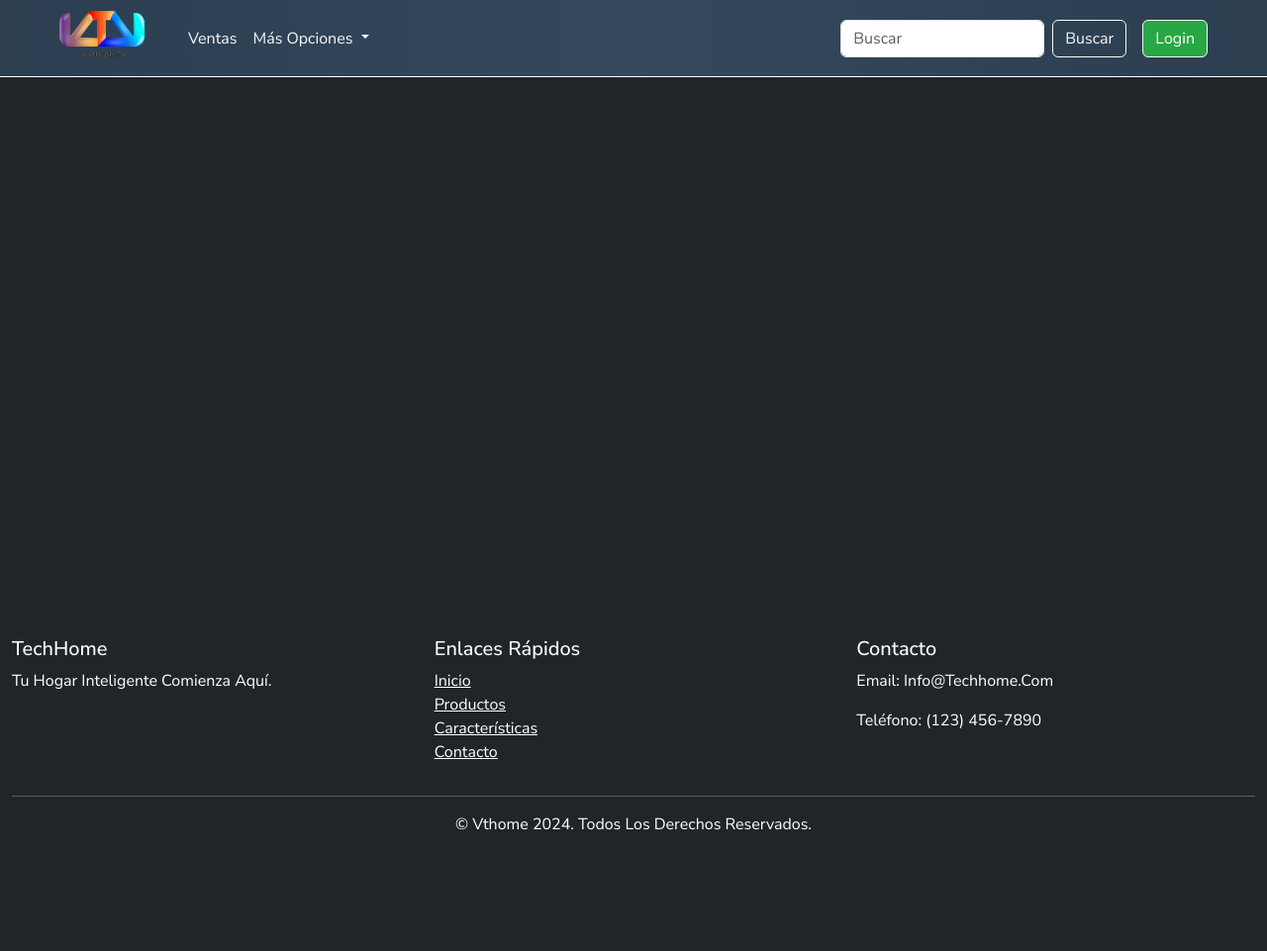
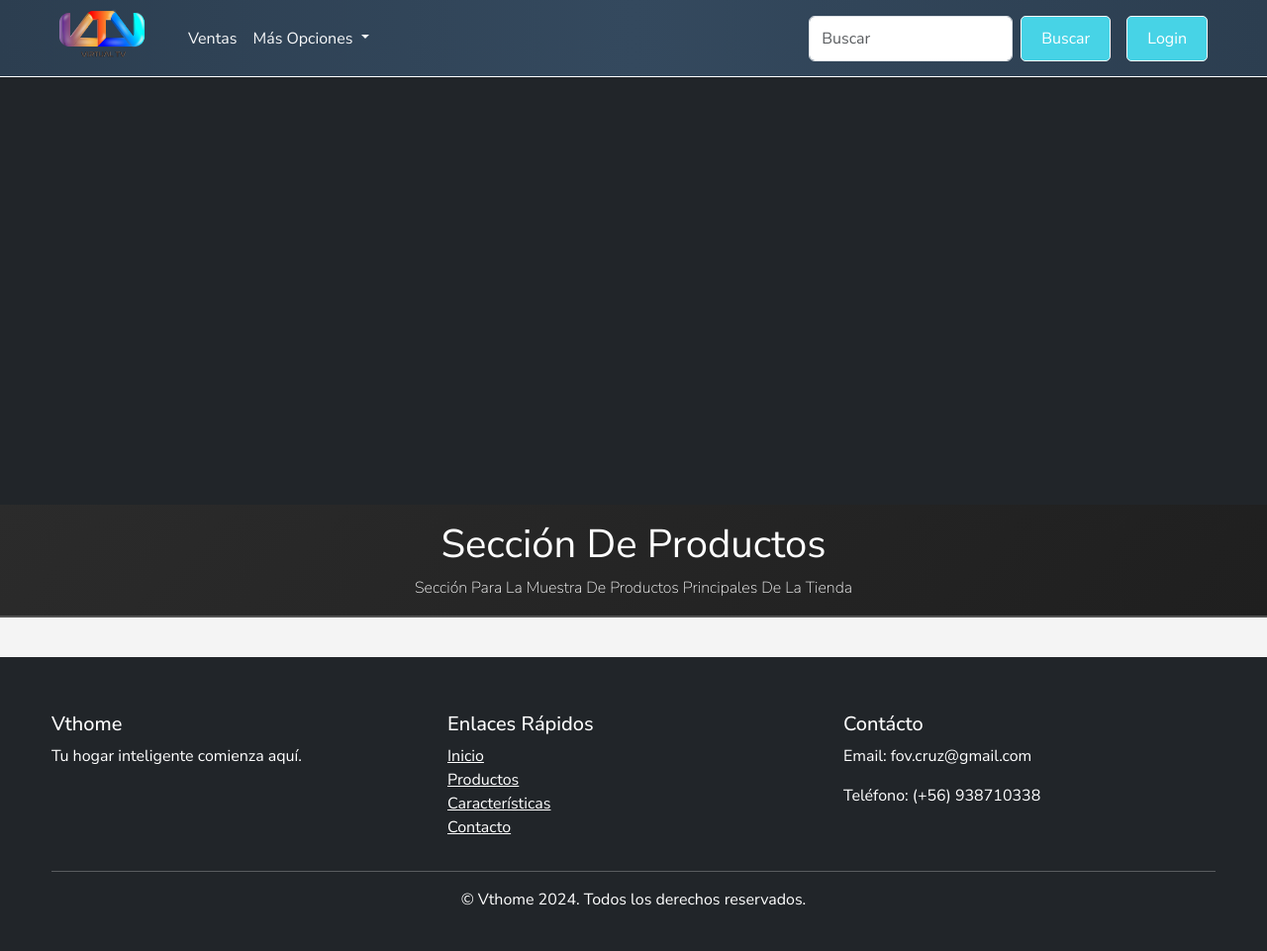
Before and after one commit to FovCruz/gestion-clientes, a Django app: page / in a window 1280 px wide. Shown: the whole page at 99% size. Before the commit the page ends 839 px from the top, so only its background shows below. Run offline with Django 5.2, Linux system fonts and the light colour scheme; data that the repository does not hold is empty; some libraries are stand-ins or nearby versions.

Commit message:
integra models productos, scripts, home, 2 sliders, admin

```diff
--- a/gestion_usuarios/static/css/styles.css
+++ b/gestion_usuarios/static/css/styles.css
@@ -27,29 +27,6 @@ html {
     margin-top: 56px; /* Ajusta el espacio del navbar fijo */
     height: calc(100vh - 56px); /* Altura de la sección menos el navbar */
 }
-
-#bannerCarousel {
-    position: relative;
-    width: 100%;
-    height: 500px; /* Ajusta el alto según tus necesidades */
-    overflow: hidden; /* Asegura que las imágenes no desborden el contenedor */
-    margin: 80px 0 0 0;
-}
-
-.carousel-inner {
-    height: 100%;
-}
-
-.carousel-item img {
-    width: 100%;
-    height: 100%;
-    object-fit: cover; /* Ajusta la imagen para cubrir el contenedor sin deformarla */
-}
-
-.carousel-caption{
-    top: 30%;
-}
-
 
 /* ==PRODUCTS SECTION==================================== */
 .card {
@@ -229,3 +206,105 @@ html {
 .content-wrapper {
     margin-top: 56px; /* Ajusta este valor según la altura de tu navbar */
 }
+
+/* Slider de logos */
+.logo-carrusel {
+    margin: 1rem auto;
+    width: 80%;
+}
+.slick-slide {
+    display: flex;
+    align-items: center;
+    justify-content: center;
+    width: 100%;
+    height: 100%;
+}
+.slick-slide-content img {
+    width: auto;
+    height: auto;
+    max-width: 80%;
+    max-height: 100%;
+    filter: grayscale(100%);
+    transition: filter 0.2s ease;
+    border-radius: 10px;
+}
+.slick-slide-content img:hover {
+    filter: grayscale(0%);
+}
+
+
+/* BANNER SLIDER HOME */
+.banner-slider {
+    position: relative;
+    overflow: hidden;
+    height: 432px;
+    top: 79px;
+}
+
+.banner-slide {
+    height: 100%;
+    display: flex;
+    align-items: center;
+    justify-content: center;
+    position: relative;
+}
+
+.banner-slide img {
+    width: 100%;
+    height: 100%;
+    object-fit: cover; /* Asegura que la imagen cubra todo el contenedor */
+    object-position: center;
+}
+
+.banner-caption {
+    position: absolute;
+    bottom: 0;
+    left: 0;
+    right: 0;
+    color: white;
+    text-shadow: 2px 2px 4px rgba(0, 0, 0, 0.5);
+    background: rgba(0, 0, 0, 0.5);
+    padding: 20px;
+    box-sizing: border-box; /* Incluye el padding en el tamaño total */
+    z-index: 10;
+}
+
+.banner-caption h2,
+.banner-caption h4,
+.banner-caption p {
+    margin: 0;
+}
+
+.banner-caption a.btn {
+    margin-top: 10px;
+}
+
+/* Estilos para las flechas de navegación */
+.slick-prev, .slick-next {
+    background-color: #333333a1; /* Fondo oscuro */
+    color:white; /* Color de las flechas */
+    width: 120px; /* Tamaño de las flechas */
+    height: 100%; /* Tamaño de las flechas */
+    display: flex;
+    align-items: center;
+    justify-content: center;
+    z-index: 10; /* Asegura que las flechas estén por encima del contenido */
+    margin: 0;
+}
+
+.slick-prev:before, .slick-next:before {
+    font-size: 50px; /* Tamaño del icono de la flecha */
+    color: white; /* Color de la flecha */
+}
+.slick-prev:hover, .slick-next:hover {
+    background-color: #333333ce; /* Fondo oscuro */
+
+}
+
+.slick-prev {
+    left: 1px; /* Posición horizontal desde la izquierda */
+}
+
+.slick-next {
+    right: 1px; /* Posición horizontal desde la derecha */
+}
--- /dev/null
+++ b/gestion_usuarios/static/js/scripts.js
@@ -0,0 +1,42 @@
+// LOGO CARRUSEL
+$(document).ready(function () {
+    $('.logo-carrusel').slick({
+        slidesToShow: 7,
+        slidesToScroll: 1,
+        autoplay: true,
+        autoplaySpeed: 1000, // Cambiado a 2000ms para una rotación continua
+        arrows: false,
+        dots: false,
+        pauseOnHover: false,
+        infinite: true, // Asegura que el carrusel sea infinito
+        speed: 1000, // Añadido para una transición suave
+        responsive: [
+            {
+                breakpoint: 768,
+                settings: {
+                    slidesToShow: 4
+                }
+            },
+            {
+                breakpoint: 520,
+                settings: {
+                    slidesToShow: 3
+                }
+            }
+        ]
+    });
+});
+
+//SLIDER HOME
+$(document).ready(function () {
+    $('.banner-slider').slick({
+        slidesToShow: 1,
+        slidesToScroll: 1,
+        autoplay: true,
+        autoplaySpeed: 2000,
+        arrows: true,
+        dots: false,
+        pauseOnHover: false,
+        adaptiveHeight: true
+    });
+});
--- a/gestion_usuarios/templates/base.html
+++ b/gestion_usuarios/templates/base.html
@@ -11,45 +11,59 @@
     <meta name="description" content="Descripción breve de tu sitio web">
     <meta name="keywords" content="palabras clave, separadas, por, comas">
     <meta name="author" content="Tu Nombre o el de tu Empresa">
+
     <!-- Título de la página -->
     <title>{% block title %}Sistema de gestión{% endblock %}</title>
+
     <!-- Favicon -->
     <link rel="icon" href="{% static 'img/favicon.ico' %}" type="image/x-icon">
+
     <!-- CSS de Bootstrap -->
     <link href="https://cdnjs.cloudflare.com/ajax/libs/bootstrap/5.3.0/css/bootstrap.min.css" rel="stylesheet">
+
     <!-- Íconos de Bootstrap (opcional) -->
     <link href="https://cdnjs.cloudflare.com/ajax/libs/bootstrap-icons/1.10.0/font/bootstrap-icons.min.css" rel="stylesheet">
+
+    <!-- Tailwind CSS (comentado) -->
+    <!-- <link href="{% static 'css/output.css' %}" rel="stylesheet"> -->
+
+    <!-- Fuente de Google Fonts -->
+    <link rel="preconnect" href="https://fonts.googleapis.com">
+    <link rel="preconnect" href="https://fonts.gstatic.com" crossorigin>
+    <link href="https://fonts.googleapis.com/css2?family=Roboto:wght@400;700&display=swap" rel="stylesheet">
+    <link href="https://fonts.googleapis.com/css2?family=Nunito+Sans:ital,opsz,wght@0,6..12,200..1000;1,6..12,200..1000&display=swap" rel="stylesheet">
+
+    <!-- Font Awesome -->
+    <link rel="stylesheet" href="https://cdnjs.cloudflare.com/ajax/libs/font-awesome/6.0.0-beta3/css/all.min.css">
+
+    <!-- Slick Slider CSS -->
+    <link rel="stylesheet" type="text/css" href="https://cdn.jsdelivr.net/npm/slick-carousel@1.8.1/slick/slick.css" />
+    <link rel="stylesheet" type="text/css" href="https://cdn.jsdelivr.net/npm/slick-carousel@1.8.1/slick/slick-theme.css" />
+
     <!-- CSS adicional (personalizado) -->
     <link rel="stylesheet" href="{% static 'css/styles.css' %}">
-    <!-- Tailwind CSS -->
-    <!-- <link href="{% static 'css/output.css' %}" rel="stylesheet"> -->
-    <!-- Fuente de Google Fonts (opcional) -->
-    <link href="https://fonts.googleapis.com/css2?family=Roboto:wght@400;700&display=swap" rel="stylesheet">
-    <link rel="preconnect" href="https://fonts.googleapis.com">
-    <link rel="preconnect" href="https://fonts.gstatic.com" crossorigin>
-    <link href="https://fonts.googleapis.com/css2?family=Nunito+Sans:ital,opsz,wght@0,6..12,200..1000;1,6..12,200..1000&display=swap" rel="stylesheet">
-    <!-- Open Graph / Redes Sociales (opcional) -->
-    <meta property="og:title" content="Título de la Página">
-    <meta property="og:description" content="Descripción de la Página">
-    <meta property="og:image" content="{% static 'img/social-preview.png' %}">
-    <meta property="og:url" content="https://www.tusitio.com">
-    <meta name="twitter:card" content="summary_large_image">
-    <link rel="stylesheet" href="https://cdnjs.cloudflare.com/ajax/libs/font-awesome/6.0.0-beta3/css/all.min.css">
 </head>
 
-<body class="bg-dark text-white text-capitalize">
+<body class="bg-dark text-white">
     {% include 'parts/header.html' %}
-    {% include 'parts/navbar.html' %}
 
-    <div>
-        {% block content %}
-        {% endblock %}
-        <!-- Enlaces a los archivos JavaScript de Bootstrap y Popper.js -->
-        <script src="https://cdnjs.cloudflare.com/ajax/libs/popper.js/2.11.7/umd/popper.min.js"></script>
-        <script src="https://cdnjs.cloudflare.com/ajax/libs/bootstrap/5.3.0/js/bootstrap.bundle.min.js"></script>
+    <div class="text-capitalize">
+        {% include 'parts/navbar.html' %}
+        {% block content %}{% endblock %}
     </div>
 
     {% include 'parts/footer.html' %}
+
+    <!-- jQuery -->
+    <script src="https://code.jquery.com/jquery-3.6.0.min.js"></script>
+
+    <!-- Slick Slider JS -->
+    <script src="https://cdn.jsdelivr.net/npm/slick-carousel@1.8.1/slick/slick.min.js"></script>
+
+    <!-- Scripts adicionales -->
+    <script src="{% static 'js/scripts.js' %}"></script>
+    <script src="https://cdnjs.cloudflare.com/ajax/libs/popper.js/2.11.7/umd/popper.min.js"></script>
+    <script src="https://cdnjs.cloudflare.com/ajax/libs/bootstrap/5.3.0/js/bootstrap.bundle.min.js"></script>
 </body>
 
 </html>
--- /dev/null
+++ b/gestion_usuarios/templates/home.html
@@ -0,0 +1,13 @@
+{% extends 'base.html' %}
+{% load static %}
+
+{% block content %}
+
+  <!-- Slider del banner principal -->
+  {% include 'parts/slider.html'%}
+  <!-- Carrusel de logos -->
+  {% include 'productos.html' %}
+
+  {% include 'parts/carrusel_logos.html' %}
+
+{% endblock %}
--- /dev/null
+++ b/gestion_usuarios/templates/parts/carrusel_logos.html
@@ -0,0 +1,8 @@
+{% load static %}
+<div class="logo-carrusel">
+    {% for logo in logo_images %}
+    <div class="slick-slide-content">
+        <img src="{{ logo.imagen.url }}" alt="Logo">
+    </div>
+    {% endfor %}
+</div>
--- a/gestion_usuarios/templates/parts/footer.html
+++ b/gestion_usuarios/templates/parts/footer.html
@@ -1,28 +1,24 @@
-<!-- <footer class="text-center mt-4">
-    <div class="container p-4">
-        <p>&copy; Vthome 2024. Todos los derechos reservados.</p>
-    </div>
-</footer> -->
+{% load static %}
 <footer class="bg-dark text-white py-4">
     <div class="container">
         <div class="row">
             <div class="col-md-4">
-                <h5>TechHome</h5>
+                <h5>Vthome</h5>
                 <p>Tu hogar inteligente comienza aquí.</p>
             </div>
             <div class="col-md-4">
                 <h5>Enlaces Rápidos</h5>
                 <ul class="list-unstyled">
-                    <li><a href="#inicio" class="text-white">Inicio</a></li>
+                    <li><a href="/" class="text-white">Inicio</a></li>
                     <li><a href="#productos" class="text-white">Productos</a></li>
                     <li><a href="#caracteristicas" class="text-white">Características</a></li>
                     <li><a href="#contacto" class="text-white">Contacto</a></li>
                 </ul>
             </div>
             <div class="col-md-4">
-                <h5>Contacto</h5>
-                <p>Email: info@techhome.com</p>
-                <p>Teléfono: (123) 456-7890</p>
+                <h5>Contácto</h5>
+                <p>Email: fov.cruz@gmail.com</p>
+                <p>Teléfono: (+56) 938710338</p>
             </div>
         </div>
         <hr>
--- a/gestion_usuarios/templates/parts/navbar.html
+++ b/gestion_usuarios/templates/parts/navbar.html
@@ -1,6 +1,4 @@
 {% load static %}
-
-<!-- templates/parts/navbar.html -->
 <nav class="navbar navbar-expand-lg px-5 p-0 m-0 fixed-top">
     <div class="container-fluid">
         <!-- Logo -->
@@ -21,6 +19,13 @@
                 <li class="nav-item">
                     <a class="nav-link" href="{% url 'usuario_list' %}">Usuarios</a>
                 </li>
+                <li class="nav-item">
+                    <a class="nav-link" href="{% url 'admin:index' %}">admin</a>
+                </li>
+                <li class="nav-item">
+                    <a class="nav-link" href="{% url 'productos' %}">Productos</a>
+                </li>
+
                 {% endif %}
                 <li class="nav-item">
                     <a class="nav-link" href="#">Ventas</a>
--- a/gestion_usuarios/templates/parts/slider.html
+++ b/gestion_usuarios/templates/parts/slider.html
@@ -1,11 +1,10 @@
-<!-- Banner Slider -->
-<div id="bannerCarousel" class="carousel slide" data-bs-ride="carousel">
-    <div class="carousel-inner">
+{% load static %}
+<div class="banner-slider">
     {% for image in slider_images %}
-        <div class="carousel-item {% if forloop.first %}active{% endif %}">
+    <div class="banner-slide">
         <img src="{{ image.image.url }}" class="d-block w-100" alt="{{ image.caption }}">
         {% if image.h2_text or image.h4_text or image.paragraph or image.button_text %}
-            <div class="carousel-caption d-none d-md-block">
+        <div class="banner-caption">
             {% if image.h2_text %}
             <h2>{{ image.h2_text }}</h2>
             {% endif %}
@@ -23,32 +22,3 @@
     </div>
     {% endfor %}
 </div>
-    {% if slider_images|length > 1 %}
-    <button class="carousel-control-prev bg-dark" type="button" data-bs-target="#bannerCarousel" data-bs-slide="prev">
-        <span class="carousel-control-prev-icon" aria-hidden="true"></span>
-        <span class="visually-hidden">Previous</span>
-    </button>
-    <button class="carousel-control-next bg-dark" type="button" data-bs-target="#bannerCarousel" data-bs-slide="next">
-        <span class="carousel-control-next-icon" aria-hidden="true"></span>
-        <span class="visually-hidden">Next</span>
-    </button>
-    {% endif %}
-</div>
-
-<!-- Enlaces a los archivos JavaScript de Bootstrap y Popper.js -->
-<script src="https://cdn.jsdelivr.net/npm/@popperjs/core@2.11.7/dist/umd/popper.min.js"></script>
-<script src="https://cdn.jsdelivr.net/npm/bootstrap@5.3.0/dist/js/bootstrap.bundle.min.js"></script>
-<script>
-    document.addEventListener('DOMContentLoaded', function () {
-        const carouselElement = document.querySelector('#bannerCarousel');
-        if (carouselElement) {
-            new bootstrap.Carousel(carouselElement, {
-                interval: 5000, // Intervalo de 5 segundos
-                ride: 'carousel', // Empieza a rotar automáticamente
-                pause: 'hover', // Pausa el carousel al pasar el mouse sobre él
-                wrap: true, // Volver al primer slide después de llegar al final
-                keyboard: true // Permite el control del carousel con el teclado
-            });
-        }
-    });
-</script>
--- /dev/null
+++ b/gestion_usuarios/templates/productos.html
@@ -0,0 +1,136 @@
+{% load static %}
+
+
+<div class="titulo-pagina">
+    <h2>Sección de productos</h2>
+    <p>Sección para la muestra de productos principales de la tienda</p>
+  </div>
+
+  <section class="cards">
+    <div class="container">
+      <div class="contenedorCards">
+        {% for producto in productos %}
+          <div class="card">
+            <img src="{{ producto.imagen.url }}" alt="{{ producto.nombre }}">
+            <div class="card-body">
+              <h3>{{ producto.nombre }}</h3>
+              <p class="descripcion-corta">{{ producto.descripcionCorta }}</p>
+              <p class="descripcion-larga">{{ producto.descripcionLarga }}</p>
+              <p class="price">
+                {% if producto.precioOferta %}
+                  <span class="precio-original">${{ producto.precio }}</span>
+                  <span class="precio-oferta">${{ producto.precioOferta }}</span>
+                {% else %}
+                  ${{ producto.precio }}
+                {% endif %}
+              </p>
+              {% if producto.existencia %}
+                <button class="btn">Añadir al carrito</button>
+              {% else %}
+                <p class="no-disponible">No disponible</p>
+              {% endif %}
+            </div>
+          </div>
+        {% endfor %}
+      </div>
+    </div>
+  </section>
+
+
+  <style>
+
+/* Estilos CSS para la sección de productos */
+.cards {
+  padding: 20px;
+  background-color: #f4f4f4;
+}
+
+.container {
+  max-width: 1200px;
+  margin: 0 auto;
+}
+
+.contenedorCards {
+  display: flex;
+  flex-wrap: wrap;
+  gap: 20px;
+}
+
+.card {
+  background: #fff;
+  border-radius: 8px;
+  box-shadow: 0 4px 8px rgba(0,0,0,0.1);
+  overflow: hidden;
+  width: calc(25% - 20px); /* Ajusta el porcentaje según el número de columnas deseado */
+  box-sizing: border-box;
+  transition: transform 0.3s ease;
+}
+
+.card:hover {
+  transform: scale(1.02); /* Efecto de hover */
+}
+
+.card img {
+  width: 100%;
+  height: auto;
+}
+
+.card-body {
+  padding: 15px;
+}
+
+.card-body h3 {
+  margin-top: 0;
+  font-size: 18px;
+  font-weight: 600;
+}
+
+.descripcion-corta {
+  font-size: 14px;
+  color: #666;
+}
+
+.descripcion-larga {
+  font-size: 12px;
+  color: #999;
+  margin: 10px 0;
+  height: 60px; /* Ajusta la altura según sea necesario */
+  overflow: hidden;
+  text-overflow: ellipsis;
+  display: -webkit-box;
+  -webkit-line-clamp: 3;
+  -webkit-box-orient: vertical;
+}
+
+.price {
+  font-size: 16px;
+  color: #47d3e6;
+}
+
+.precio-original {
+  text-decoration: line-through;
+  color: #888;
+  margin-right: 10px;
+}
+
+.precio-oferta {
+  color: #e74c3c;
+  font-weight: bold;
+}
+
+.btn {
+  background-color: #47d3e6;
+  color: white;
+  padding: 10px 20px;
+  border: none;
+  border-radius: 5px;
+  cursor: pointer;
+}
+
+.no-disponible {
+  color: #888;
+  font-size: 14px;
+}
+
+
+  </style>
--- a/gestion_usuarios/templates/usuarios/home.html
+++ /dev/null
@@ -1,9 +0,0 @@
-{% extends 'base.html' %}
-{% load static %}
-
-{% block content %}
-  <!-- Inicio banner Slider -->
-  {% include 'parts/slider.html'%}
-
-
-{% endblock %}
--- a/gestion_usuarios/urls.py
+++ b/gestion_usuarios/urls.py
@@ -2,7 +2,7 @@ from django.conf import settings
 from django.conf.urls.static import static
 from django.urls import path
 from django.views.static import serve
-from .views import HomeView, UserDashView, UsuarioListView, UsuarioCreateView, UsuarioUpdateView, UsuarioDeleteView, CustomLoginView
+from .views import HomeView, ProductosView,UserDashView, UsuarioListView, UsuarioCreateView, UsuarioUpdateView, UsuarioDeleteView, CustomLoginView
 
 
 urlpatterns = [
@@ -14,8 +14,8 @@ urlpatterns = [
     path('usuarios/editar/<int:pk>/', UsuarioUpdateView.as_view(), name='usuario_update'),
     path('usuarios/eliminar/<int:pk>/', UsuarioDeleteView.as_view(), name='usuario_delete'),
     path('login/', CustomLoginView.as_view(), name='login'),
-    # Otros patrones de URL
-]
+    path('productos/', ProductosView.as_view(), name='productos'),
+    ]
 
 
 if settings.DEBUG:
--- a/gestion_usuarios/views.py
+++ b/gestion_usuarios/views.py
@@ -2,26 +2,28 @@ from django.urls import reverse_lazy
 from django.shortcuts import render
 from django.utils import timezone
 from django.views.generic import ListView, CreateView, UpdateView, DeleteView, TemplateView
-from .models import Usuario,SliderImage
+from .models import Usuario,SliderImage,Logo,Producto
 from .forms import UsuarioForm
 from django.contrib.auth.views import LoginView
 from django.contrib.auth.mixins import LoginRequiredMixin
 
 #--------------
-# def banner_view(request):
-#     slider_images = SliderImage.objects.all()
-#     return render(request, 'usuarios/home.html', {'slider_images': slider_images})
+class ProductosView(LoginRequiredMixin,TemplateView):
+    template_name = 'productos.html'
+    success_url = reverse_lazy('productos')
 
 class UserDashView(LoginRequiredMixin,TemplateView):
     template_name = 'usuarios/dashboard.html'
     success_url = reverse_lazy('dashboard')
 
 class HomeView(TemplateView):
-    template_name = 'usuarios/home.html'
+    template_name = 'home.html'
 
     def get_context_data(self, **kwargs):
         context = super().get_context_data(**kwargs)
         context['slider_images'] = SliderImage.objects.all()
+        context['logo_images'] = Logo.objects.all()
+        context['productos'] = Producto.objects.all()  # Agrega productos al contexto
         return context
 
 class UsuarioListView(LoginRequiredMixin, ListView):
--- a/proyecto/settings.py
+++ b/proyecto/settings.py
@@ -38,6 +38,7 @@ INSTALLED_APPS = [
     'django.contrib.messages',
     'django.contrib.staticfiles',
     'gestion_usuarios',
+    'crispy_forms',
 ]
 
 MIDDLEWARE = [
```
Also changed, not shown: gestion_usuarios/admin.py (+19 -1 lines), gestion_usuarios/models.py (+26 -4 lines), gestion_usuarios/migrations/0007_logo.py (added), gestion_usuarios/migrations/0008_producto.py (added). Lines whose indentation alone changed are shown as unchanged.
